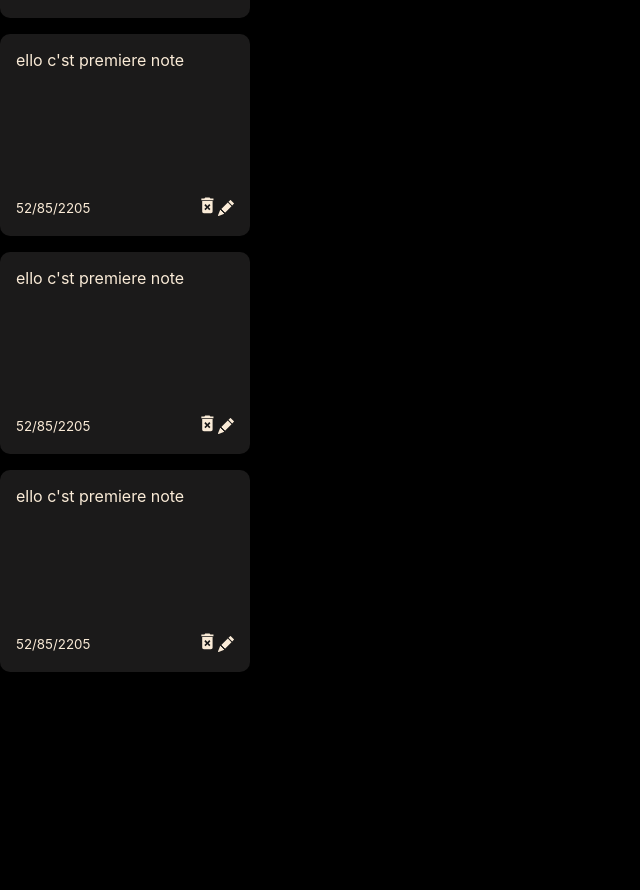
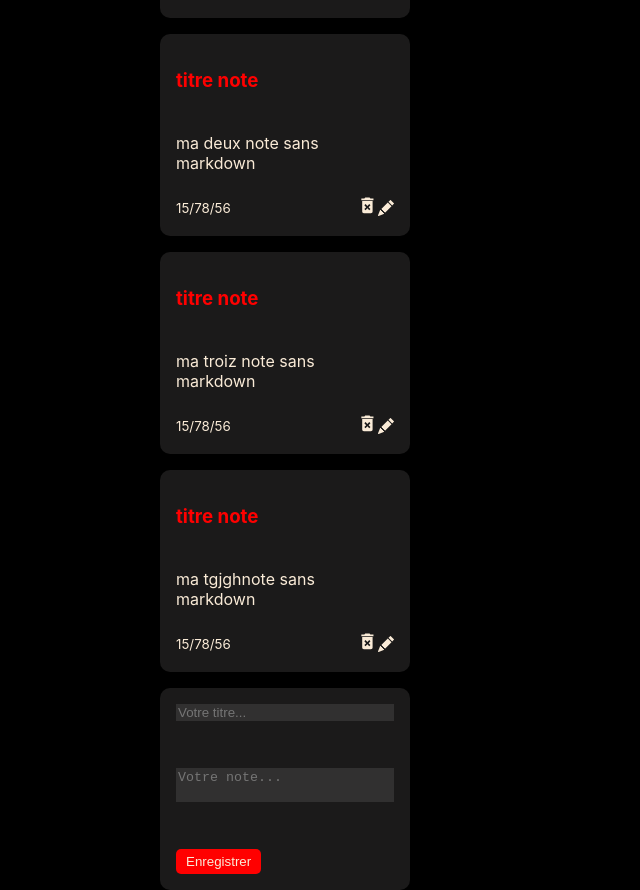
Before and after one commit to Anaisiananann/NextS5J4_notes, a React (Create React App) app: page / in a window 1280 px wide. Shown: the part 184-1074 px from the top of the page, without its empty margins (0-640 px from the left). Before the commit the page ends 856 px from the top, so only its background shows below. Built offline with nearby package versions, Linux system fonts and the light colour scheme.

Commit message:
css in progress

```diff
--- a/src/App.js
+++ b/src/App.js
@@ -1,11 +1,48 @@
+import { useState } from "react";
+import { nanoid } from 'nanoid';
 import NotesList from "./components/NotesList";
+import MarkdownInput from "./components/MarkdownInput";
 
 const App = () => {
+  const [notes, setNotes] = useState([
+  {
+    id: nanoid(),
+    title: "titre note",
+    text: "ma première note sans markdown",
+    date:"15/78/56",
+  },
+  {
+    id: nanoid(),
+    title: "titre note",
+    text: "ma deux note sans markdown",
+    date:"15/78/56",
+  },
+  {
+    id: nanoid(),
+    title: "titre note",
+    text: "ma troiz note sans markdown",
+    date:"15/78/56",
+  },
+  {
+    id: nanoid(),
+    title: "titre note",
+    text: "ma tgjghnote sans markdown",
+    date:"15/78/56",
+  },
+
+
+]);
   return (
+
   <div className="container">
-    <NotesList/>
+    <NotesList notes={notes}/>
   </div>
   );
 };
 
 export default App;
+
+/* <div className="right">
+      <div className="markdown"></div>
+      <div className="html"></div>
+    </div>*/
--- /dev/null
+++ b/src/components/MarkdownInput.js
@@ -0,0 +1,12 @@
+const MarkdownInput =() => {
+  return (
+  <div className="input" rows='8' cols='10'>
+    <input placeholder="Votre titre..."></input>
+    <textarea placeholder="Votre note..."></textarea>
+    <div className="note-footer">
+      <button className="save">Enregistrer</button>
+    </div>
+  </div>);
+};
+
+export default MarkdownInput;
--- a/src/components/Note.js
+++ b/src/components/Note.js
@@ -1,12 +1,13 @@
 import { MdDeleteForever } from 'react-icons/md';
 import{ BsFillPencilFill }from 'react-icons/bs';
 
-const Note = () => {
+const Note = ({id, title, text, date}) => {
   return (
     <div className="note">
-        <span>ello c'st premiere note</span>
+        <h3 className="note-title">{title}</h3>
+        <span>{text}</span>
         <div className="note-footer">
-          <small>52/85/2205</small>
+          <small>{date}</small>
           <div>
             <MdDeleteForever className='delete-icon' size='1.3em'/>
             <BsFillPencilFill className='write-icon' size='1em'/>
--- a/src/components/NotesList.js
+++ b/src/components/NotesList.js
@@ -1,12 +1,14 @@
 import Note from './Note';
+import MarkdownInput from './MarkdownInput';
 
-const NotesList = () => {
+const NotesList = ({ notes}) => {
   return(
     <div className="notes-list">
-        <Note/>
-        <Note/>
-        <Note/>
-        <Note/>
+       {notes.map((note)=> (
+        <Note id={note.id} title={note.title} text={note.text} date={note.date}/>
+        ))}
+    <MarkdownInput/>
+
     </div>
   )
 };
--- a/src/index.css
+++ b/src/index.css
@@ -11,6 +11,15 @@ body {
 code {
   font-family: source-code-pro, Menlo, Monaco, Consolas, 'Courier New',
     monospace;
+}
+
+.container{
+  max-width: 960px;
+  margin-left: auto;
+  margin-right: auto;
+  padding-left: 15px;
+  padding-right: 15px;
+
 }
 
 .notes-list{
@@ -33,8 +42,67 @@ code {
   justify-content: space-between;
 }
 
+ .note:hover {
+  background-color: rgb(5, 5, 5);
+  cursor: pointer;
+}
+
+.note-title {
+  color:red
+}
+
 .note-footer{
   display: flex;
   align-items: center;
   justify-content: space-between;
 }
+
+.delete-icon:hover{
+  color:red
+}
+
+.write-icon:hover{
+  color:red
+}
+
+.input{
+  background-color: rgb(27, 26, 26);
+  color: antiquewhite;
+  border-radius: 10px;
+  padding: 1rem;
+  min-height: 170px;
+  display: flex;
+  flex-direction: column;
+  justify-content: space-between;
+}
+
+input{
+  border: none;
+  resize: none;
+  background-color: rgb(49, 48, 48);
+  color: antiquewhite;
+}
+
+textarea{
+  border: none;
+  resize: none;
+  background-color: rgb(49, 48, 48);
+  color: antiquewhite;
+}
+
+textarea:focus{
+  outline: none;
+}
+
+.save {
+  background-color: red;
+  color: antiquewhite;
+  border: none;
+  border-radius: 5px;
+  padding: 5px 10px 5px 10px;
+}
+
+.save:hover{
+  background-color: brown;
+  cursor: pointer;
+}
```
